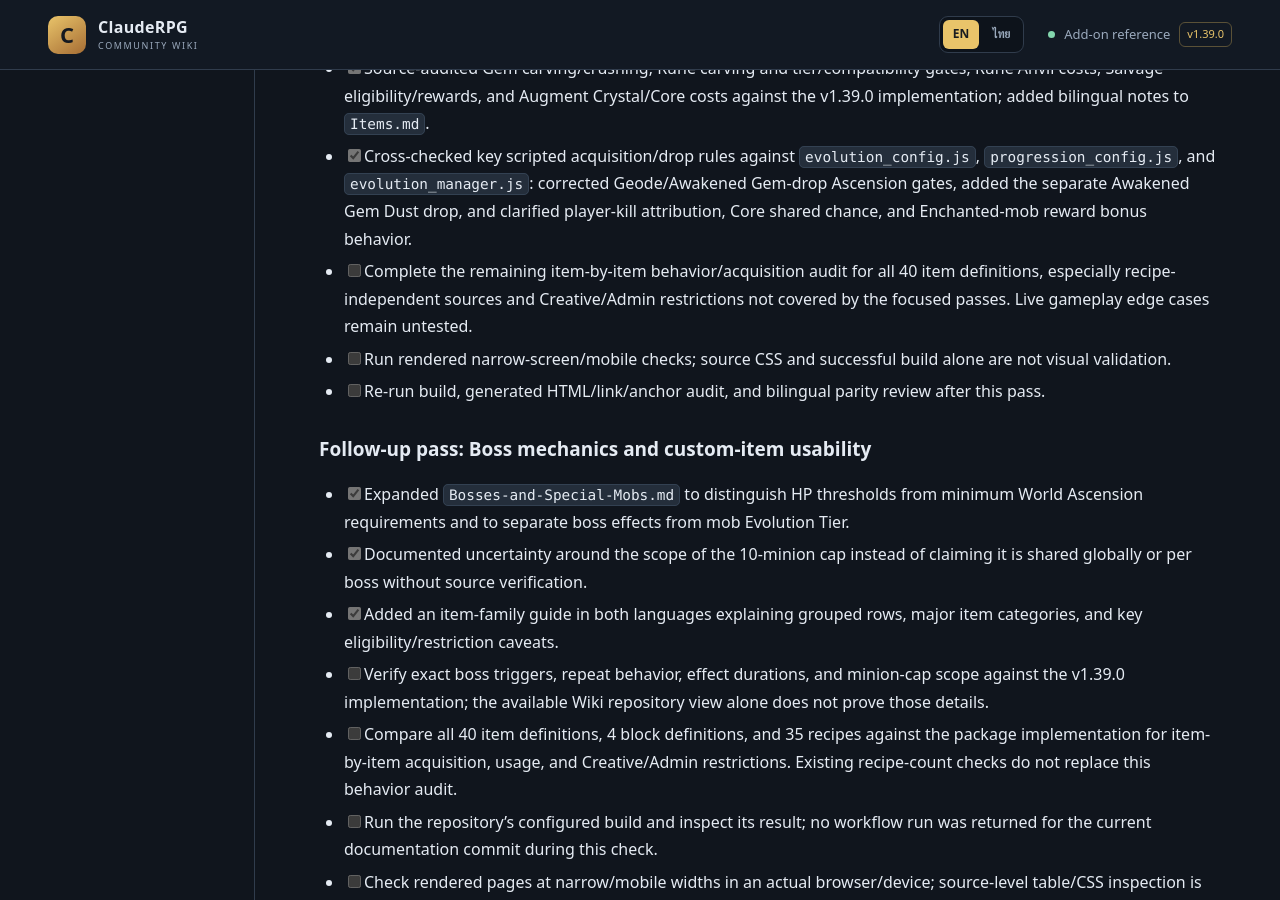
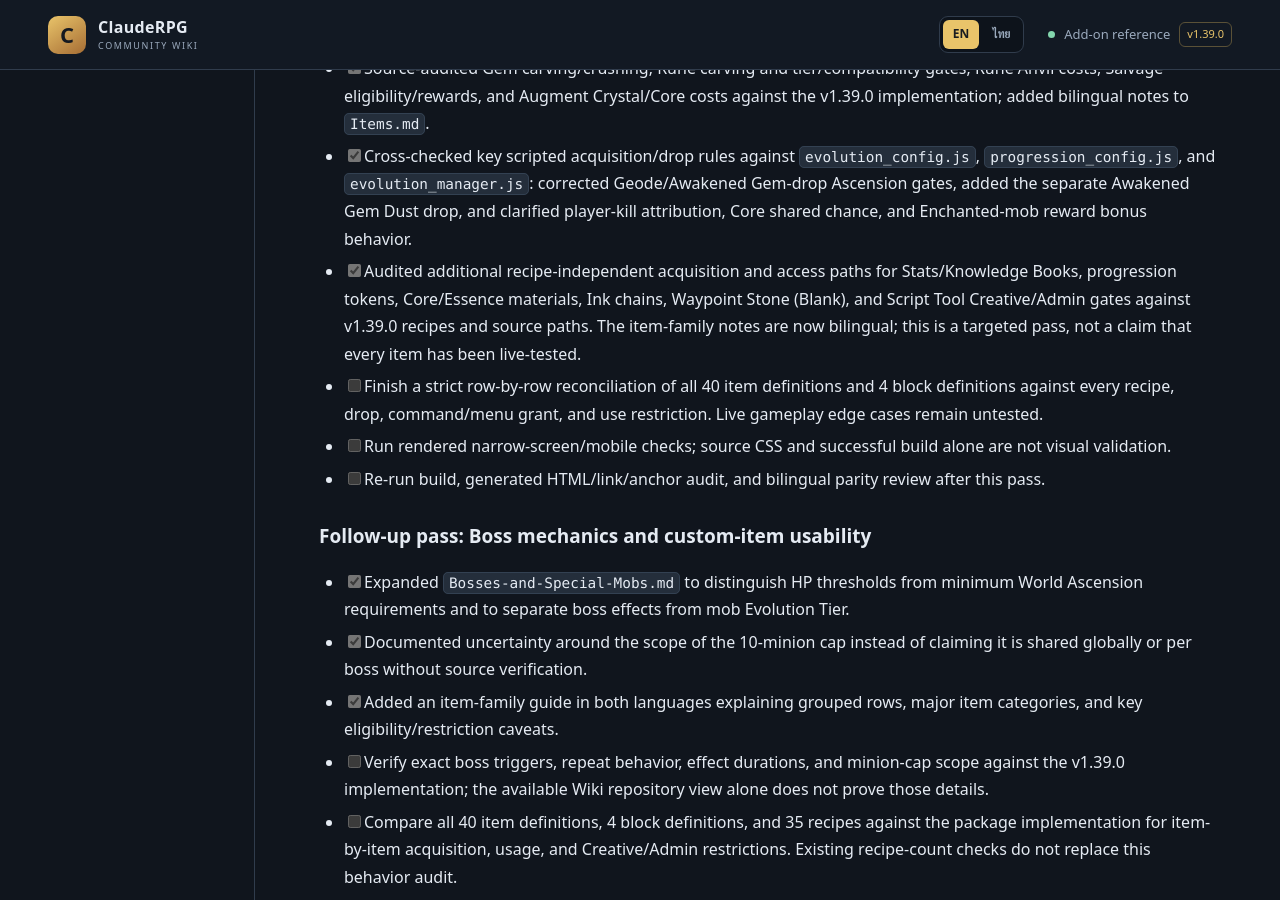
Before and after one commit to miniTorch25/ClaudeRPG-Wiki-V2, a Jekyll site: the page built from CONTENT-GAP-AUDIT.md, in a window 1280 px wide and 900 px high, scrolled down 8489 px. Built offline with Jekyll 4.4.1, drawn with Linux system fonts in a browser that asks for light colours; our own code applies the rules of GitHub Pages for plain Markdown files.

Commit message:
Docs: track remaining item audit scope

```diff
--- a/CONTENT-GAP-AUDIT.md
+++ b/CONTENT-GAP-AUDIT.md
@@ -186,7 +186,8 @@ Use these labels in editorial notes while drafting:
 - [x] Source-audited key utility-item paths in v1.39.0: Insight Lens self/other-player behavior, Script Tool Creative/Admin category filtering, Waypoint Orb enablement/cost/cooldown/special-point limits, Stellar Core force-evolution eligibility and cost, Ultimate Picker blacklist/Waypoint ownership checks, and Sculk Potion success-only consumption/refusal cases. Added bilingual notes to `Items.md`.
 - [x] Source-audited Gem carving/crushing, Rune carving and tier/compatibility gates, Rune Anvil costs, Salvage eligibility/rewards, and Augment Crystal/Core costs against the v1.39.0 implementation; added bilingual notes to `Items.md`.
 - [x] Cross-checked key scripted acquisition/drop rules against `evolution_config.js`, `progression_config.js`, and `evolution_manager.js`: corrected Geode/Awakened Gem-drop Ascension gates, added the separate Awakened Gem Dust drop, and clarified player-kill attribution, Core shared chance, and Enchanted-mob reward bonus behavior.
-- [ ] Complete the remaining item-by-item behavior/acquisition audit for all 40 item definitions, especially recipe-independent sources and Creative/Admin restrictions not covered by the focused passes. Live gameplay edge cases remain untested.
+- [x] Audited additional recipe-independent acquisition and access paths for Stats/Knowledge Books, progression tokens, Core/Essence materials, Ink chains, Waypoint Stone (Blank), and Script Tool Creative/Admin gates against v1.39.0 recipes and source paths. The item-family notes are now bilingual; this is a targeted pass, not a claim that every item has been live-tested.
+- [ ] Finish a strict row-by-row reconciliation of all 40 item definitions and 4 block definitions against every recipe, drop, command/menu grant, and use restriction. Live gameplay edge cases remain untested.
 - [ ] Run rendered narrow-screen/mobile checks; source CSS and successful build alone are not visual validation.
 - [ ] Re-run build, generated HTML/link/anchor audit, and bilingual parity review after this pass.
 
```
